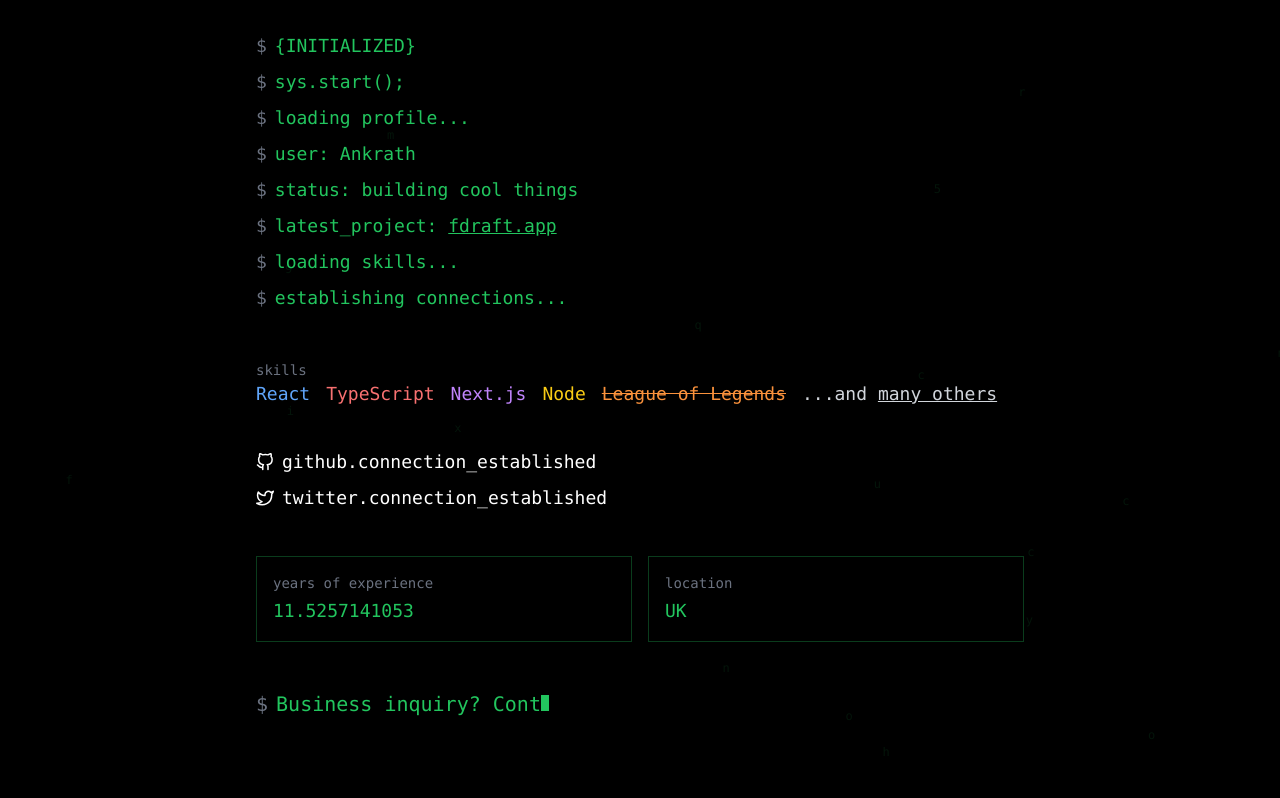
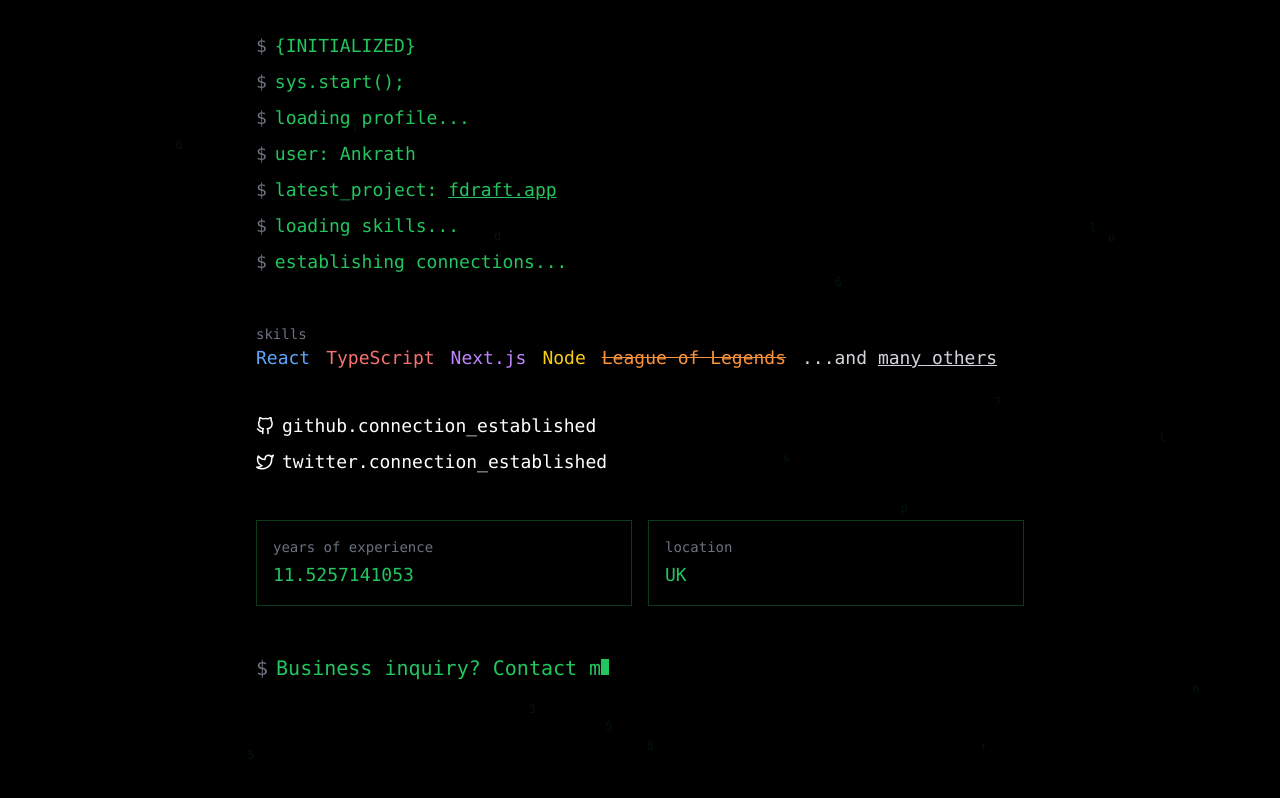
Before and after one commit to Ankrath/ankrath-dev, a React (Vite) app: page / in a window 1280 px wide. Built offline with nearby package versions, Linux system fonts and the light colour scheme.

Commit message:
Comments out status until I have something better to add to it

```diff
--- a/src/App.tsx
+++ b/src/App.tsx
@@ -20,7 +20,7 @@ const App = () => {
     'sys.start();',
     'loading profile...',
     'user: Ankrath',
-    'status: building cool things',
+    // 'status: building cool things',
     <>
       latest_project:{' '}
       <a
```
